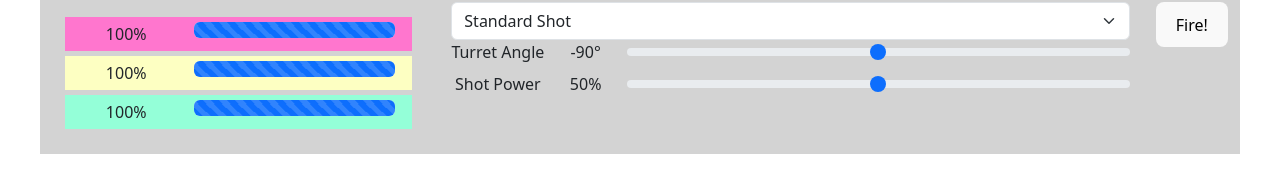
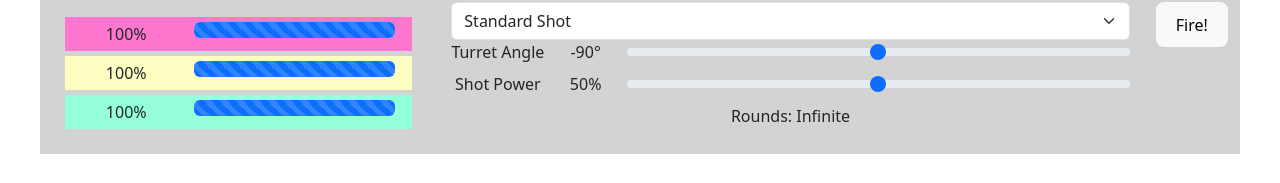
Before and after one commit to patricklang87/tanks, a React (Vite) app: page / in a window 1280 px wide. Shown: the part 686-869 px from the top of the page. Built offline with nearby package versions, Linux system fonts and the light colour scheme.

Commit message:
Add rounds display

```diff
--- a/src/components/PlayDashboard.jsx
+++ b/src/components/PlayDashboard.jsx
@@ -5,6 +5,8 @@ import DriveControls from "./DriveControls";
 import { advancePlayerTurn, setSelectedAction } from "../gameplay/gameControls";
 import { animationsAreExecuting } from "./playDashboardHooks";
 import { getAnimationStatement } from "./playDashboardHooks";
+import { actions } from "../sprites/actions";
+import { getSelectedActionData } from "../utilities/data";
 
 const ControlSection = (props) => {
   const { gameState, setGameState, selectedAction, availableActionsFiltered } =
@@ -23,17 +25,18 @@ const ControlSection = (props) => {
         className="form-select"
         aria-label="Select action"
       >
-        <option defaultValue>{selectedAction}</option>
-        {availableActionsFiltered.map((action) => (
-          <option key={action} value={action}>
-            {action}
-          </option>
-        ))}
+        <option defaultValue>{selectedAction.displayName}</option>
+        {availableActionsFiltered.map((action) => {
+          console.log("action for selection", action )
+          return (<option key={action.name} value={action.name}>
+            {action.displayName}
+          </option>)
+        })}
       </select>
-      {selectedAction === "Standard Shot" && (
+      {selectedAction.type === "PROJECTILE" && (
         <ShotControls gameState={gameState} setGameState={setGameState} />
       )}
-      {selectedAction === "Drive" && (
+      {selectedAction.type === "DRIVE" && (
         <DriveControls gameState={gameState} setGameState={setGameState} />
       )}{" "}
     </>
@@ -47,10 +50,13 @@ export const PlayDashboard = (props) => {
 
   const { currentPlayer, tanks } = gameState;
   const currentTank = tanks[currentPlayer - 1];
-  const selectedAction = currentTank.selectedAction;
+
+  const selectedAction = getSelectedActionData(currentTank.selectedAction, currentTank.availableActions)
+  console.log("actions", actions);
+  console.log("selectedAction pulled out", selectedAction);
   const availableActions = currentTank.availableActions;
   const availableActionsFiltered = availableActions.filter(
-    (action) => action !== selectedAction
+    (action) => action.name !== selectedAction.name
   );
   const animationStatement = getAnimationStatement(gameState);
 
@@ -77,7 +83,7 @@ export const PlayDashboard = (props) => {
             disabled={animationsExecuting}
             onClick={() => advancePlayerTurn({ gameState, setGameState })}
           >
-            {selectedAction === "Drive" ? "Drive!" : "Fire!"}
+            {selectedAction.type === "DRIVE" ? "Drive!" : "Fire!"}
           </button>
         </div>
       </div>
--- a/src/components/ShotControls.jsx
+++ b/src/components/ShotControls.jsx
@@ -5,6 +5,7 @@ import {
   advancePlayerTurn,
   setShotPower,
 } from "../gameplay/gameControls";
+import { getSelectedActionData } from "../utilities/data";
 
 const ShotControls = (props) => {
   const { gameState, setGameState } = props;
@@ -13,20 +14,13 @@ const ShotControls = (props) => {
   const { currentPlayer, tanks } = gameState;
   const currentTank = tanks[currentPlayer - 1];
   const { turretAngle, shotPower } = currentTank;
+  const selectedActionData = getSelectedActionData(
+    currentTank.selectedAction,
+    currentTank.availableActions
+  );
+  const remainingRounds = selectedActionData.rounds
   return (
     <div className="align-items-center">
-      {/* <label htmlFor={turretAngleInputId}>Turret Angle:</label>
-      <input
-        value={turretAngle + 90}
-        onChange={(e) =>
-          setTurretAngle({ gameState, setGameState, value: e.target.value })
-        }
-        id={turretAngleInputId}
-        name="turretAngle"
-        min={-90}
-        max={90}
-        type="number"
-      /> */}
       <div className="row">
         <div className="col-2">
           <Form.Label>Turret Angle</Form.Label>
@@ -52,18 +46,6 @@ const ShotControls = (props) => {
           />
         </div>
       </div>
-      {/* <label htmlFor={shotPowerIndexId}>Shot Power:</label>
-      <input
-        value={shotPower}
-        onChange={(e) =>
-          setShotPower({ gameState, setGameState, value: e.target.value })
-        }
-        id={shotPowerIndexId}
-        name="shotPower"
-        min={0}
-        max={100}
-        type="number"
-      /> */}
       <div className="row">
         <div className="col-2">
           <Form.Label>Shot Power</Form.Label>
@@ -90,6 +72,9 @@ const ShotControls = (props) => {
           />
         </div>
       </div>
+      <div>
+        <span>Rounds: {remainingRounds}</span>
+      </div>
     </div>
   );
 };
--- a/src/gameplay/gameControls.js
+++ b/src/gameplay/gameControls.js
@@ -17,6 +17,7 @@ import { environmentConstants } from "./constants";
 import { tankDimensions } from "../sprites/tanks";
 import { actions } from "../sprites/actions";
 import { getNewTankPosition } from "../utilities/tankPosition";
+import { getSelectedActionData } from "../utilities/data";
 
 export const useInitiateGame = (props) => {
   const {
@@ -104,12 +105,12 @@ export const advancePlayerTurn = (props) => {
   const { numberOfPlayers, currentPlayer, topography } = gameState;
 
   const currentTank = gameState.tanks[currentPlayer - 1];
-  const selectedAction = currentTank.selectedAction;
+  const selectedAction = getSelectedActionData(currentTank.selectedAction, currentTank.availableActions);
   let updatedLastShot = [];
   let tanksUpdatedGameState = [...gameState.tanks];
   let newTopography = topography;
 
-  if (selectedAction === "Standard Shot") {
+  if (selectedAction.type === "PROJECTILE") {
     const { newLastShot, tanksNewGameState, groundHit } =
       launchProjectile(props);
     updatedLastShot = newLastShot;
@@ -119,7 +120,7 @@ export const advancePlayerTurn = (props) => {
     }
   }
 
-  if (selectedAction === "Drive") {
+  if (selectedAction.type === "DRIVE") {
     const { position, driveDistance } = currentTank;
     const newTankPosition = getNewTankPosition({
       topography,
--- a/src/sprites/actions.js
+++ b/src/sprites/actions.js
@@ -1,4 +1,17 @@
 export const actions = {
-    ["Standard Shot"]: { damage: 10 },
-    ["Drive"]: { fuel: 1 }
-}
+  standardShot: {
+    name: "standardShot",
+    displayName: "Standard Shot",
+    damage: 10,
+    type: "PROJECTILE",
+    rounds: "Infinite",
+  },
+  drive: { name: "drive", displayName: "Drive", fuel: 1, type: "DRIVE" },
+  steelShotput: {
+    name: "steelShotput",
+    displayName: "Steel Shotput",
+    damage: 20,
+    type: "PROJECTILE",
+    rounds: 6,
+  },
+};
--- a/src/sprites/tanks.js
+++ b/src/sprites/tanks.js
@@ -1,3 +1,5 @@
+import { actions } from "./actions";
+
 export const tankDimensions = {
   height: 10,
   width: 20,
@@ -19,7 +21,7 @@ export const initiateTank = (props) => {
     tankDriveAnimationExecuting: false,
     color: tankColors[index],
     fuel: 100,
-    selectedAction: "Standard Shot",
-    availableActions: ["Standard Shot", "Drive"],
+    selectedAction: "standardShot",
+    availableActions: [actions.standardShot, actions.steelShotput, actions.drive]
   };
 };
--- a/src/utilities/data.js
+++ b/src/utilities/data.js
@@ -8,11 +8,17 @@ export const getCurrentTank = gameState => {
 export const getCurrentShotDamage = gameState => {
     const currentTank = getCurrentTank(gameState);
     const selectedAction = currentTank.selectedAction;
-    if (!actions[selectedAction].damage) return 0;
-    return actions[selectedAction]. damage;
+    const availableActions = currentTank.availableActions;
+    const selectedActionData = getSelectedActionData(selectedAction, availableActions)
+    if (!selectedActionData.damage) return 0;
+    return selectedActionData.damage;
 }
 
 export const getRandomIndexItem = (array) => {
     const randomIndex = Math.floor(Math.random() * array.length)
     return array[randomIndex]
 }
+
+export const getSelectedActionData = (selectedAction, availableActions) => {
+    return availableActions.find(action => action.name === selectedAction) || {}
+}
```
